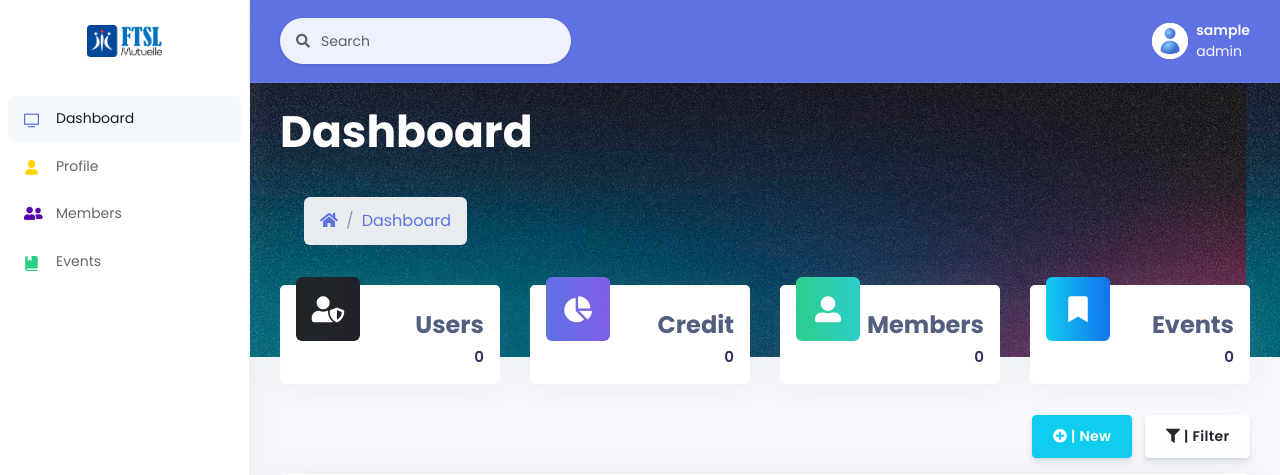
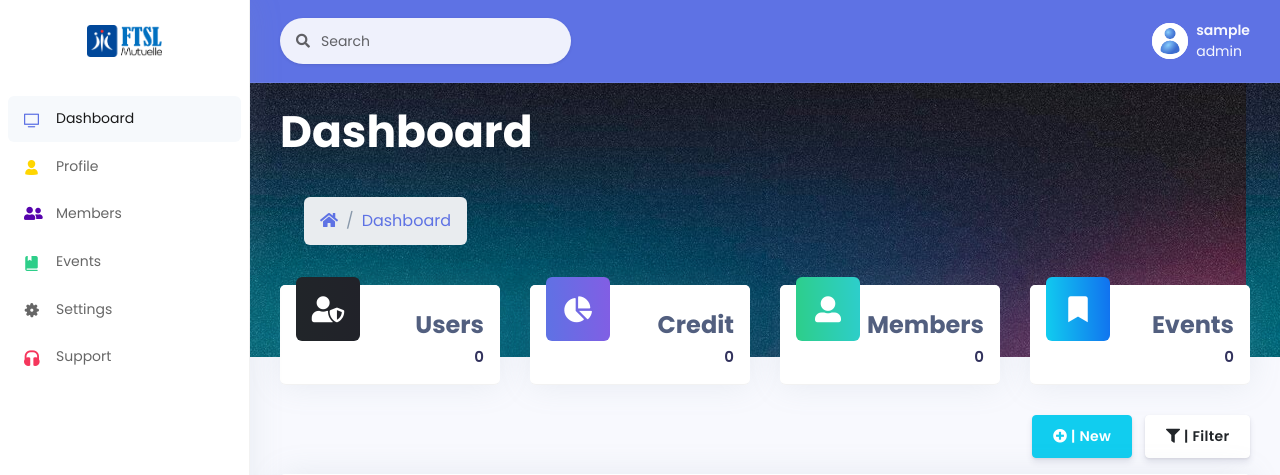
Before and after one commit to Wilson635/argon-dashboard-flask, a Flask app: page /index in a window 1280 px wide. Shown: the top 475 px of the page. Run offline with Flask 2, Linux system fonts and the light colour scheme; the visitor is signed in with stand-in values (Sample User, id 1); data comes from the database, SQL or seed files in the repository; some libraries are stand-ins or nearby versions.

Commit message:
updates files

```diff
--- /dev/null
+++ b/apps/members/__init__.py
@@ -0,0 +1,6 @@
+from flask import Blueprint
+
+blueprint = Blueprint(
+    'members',
+    __name__
+)
--- a/apps/templates/includes/sidenav.html
+++ b/apps/templates/includes/sidenav.html
@@ -40,6 +40,18 @@
                 <ul class="navbar-nav mb-md-3">
 
                     <li class="nav-item">
+                        <a class="nav-link {% if 'settings' in segment %} active {% endif %}" href="/settings.html">
+                            <i class="ni ni-settings-gear-65 text-violet font-weight-bold"></i>
+                            <span class="nav-link-text">Settings</span>
+                        </a>
+                    </li>
+                    <li class="nav-item">
+                        <a class="nav-link {% if 'support' in segment %} active {% endif %}" href="/support.html">
+                            <i class="ni ni-headphones text-red font-weight-bold"></i>
+                            <span class="nav-link-text">Support</span>
+                        </a>
+                    </li>
+                    <li class="nav-item">
                         <a class="nav-link active active-pro"
                            href="{{ url_for('authentication_blueprint.logout') }}">
                             <i class="ni ni-user-run text-red font-weight-bold"></i>
```
Also changed, not shown: apps/members/forms.py (added, +13 -0 lines), apps/templates/home/settings.html (added), apps/templates/home/support.html (added).
